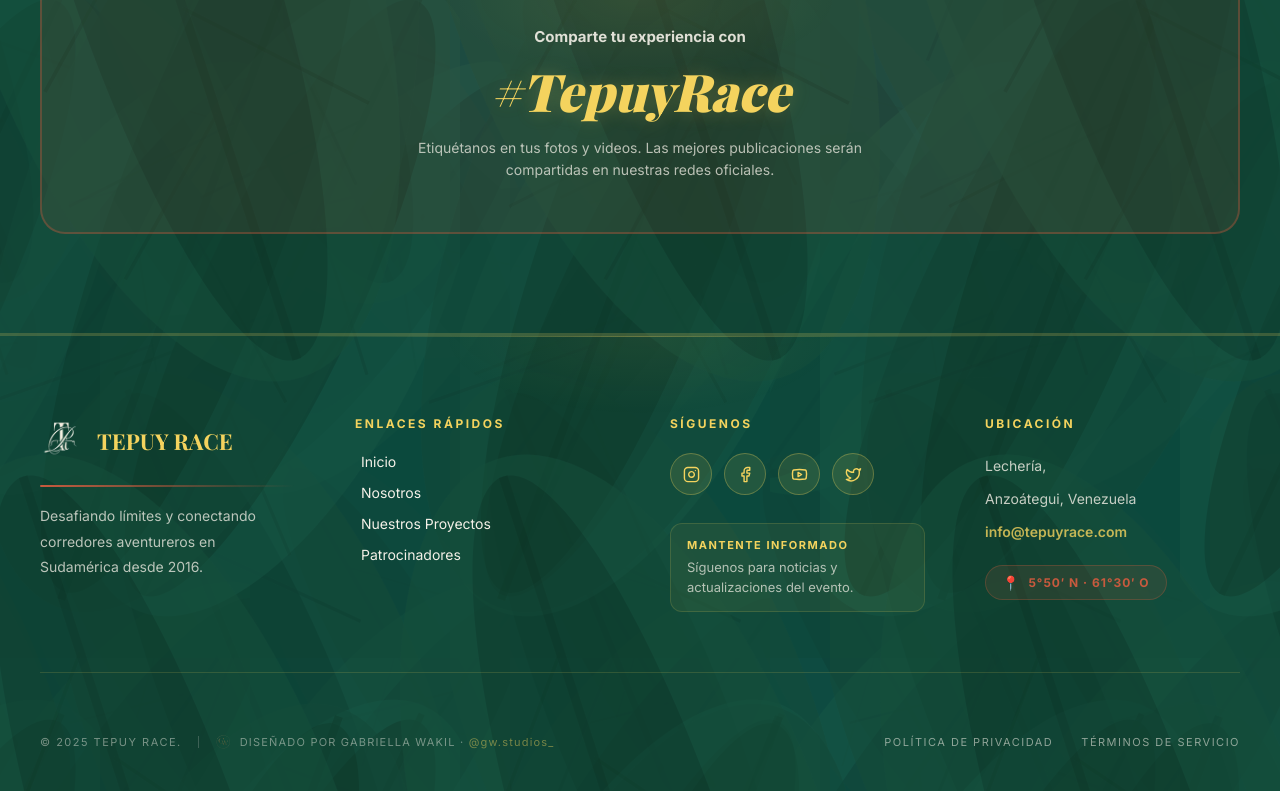
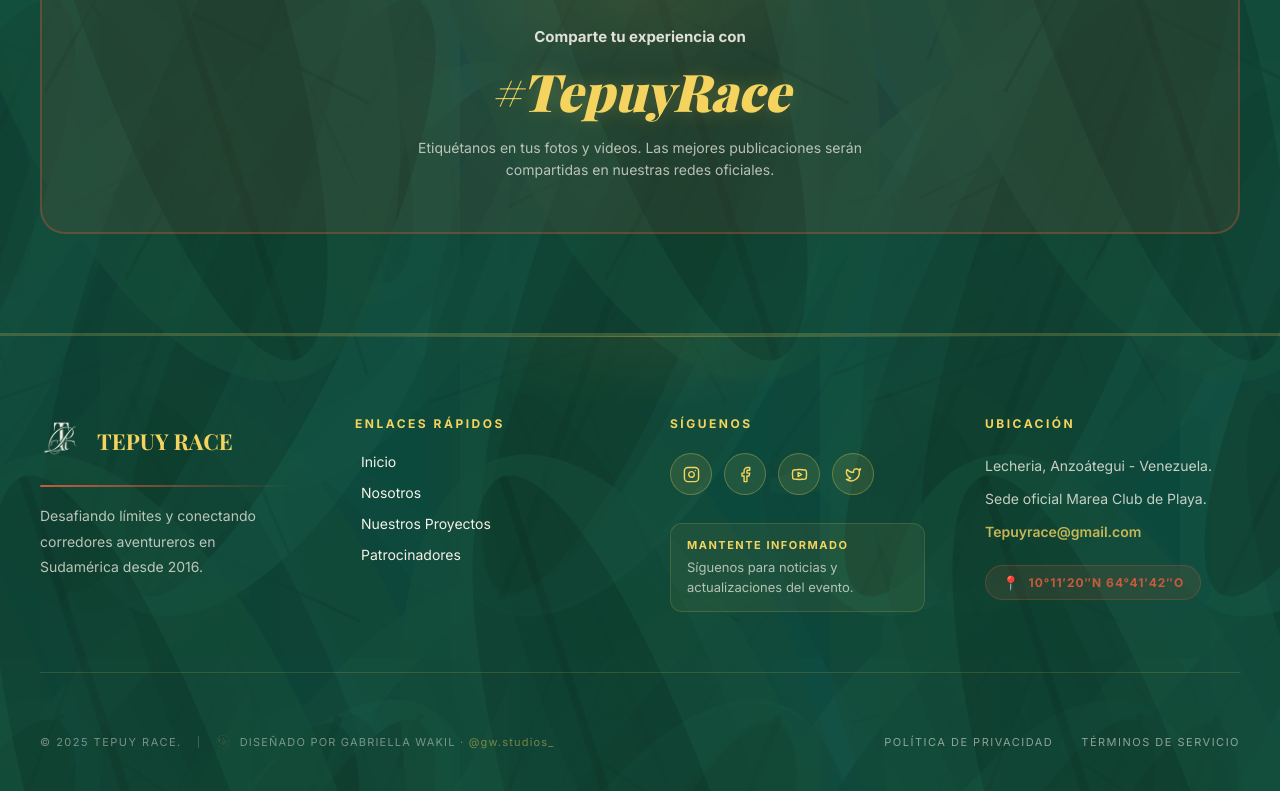
Before and after one commit to gabywakil/tepuy-race, a React (Vite) app: page /#/ in a window 1280 px wide. Shown: the part 7262-8053 px from the top of the page. Built offline with nearby package versions, Linux system fonts and the light colour scheme; a web font is replaced by a local one.

Commit message:
Update Footer.jsx

```diff
--- a/src/components/Footer.jsx
+++ b/src/components/Footer.jsx
@@ -279,10 +279,10 @@ const Footer = () => {
               fontSize: '14px', lineHeight: '1.9', opacity: 0.8,
               fontFamily: "'Inter', sans-serif", color: '#f5f1e8',
             }}>
-              <p style={{ margin: '0 0 6px 0' }}>Lechería,</p>
-<p style={{ margin: '0 0 6px 0' }}>Anzoátegui, Venezuela</p>
+              <p style={{ margin: '0 0 6px 0' }}>Lecheria, Anzoátegui - Venezuela.</p>
+<p style={{ margin: '0 0 6px 0' }}>Sede oficial Marea Club de Playa. </p>
               <p style={{ margin: '0 0 20px 0', color: '#f4d35e', fontWeight: '600', opacity: 1 }}>
-                info@tepuyrace.com
+                Tepuyrace@gmail.com
               </p>
             </div>
 
@@ -305,7 +305,7 @@ const Footer = () => {
               animationFillMode: 'both',
             }}>
               <span style={{ fontSize: '14px' }}>📍</span>
-              5°50′ N · 61°30′ O
+              10°11′20″N 64°41′42″O
             </div>
           </div>
         </div>
```
